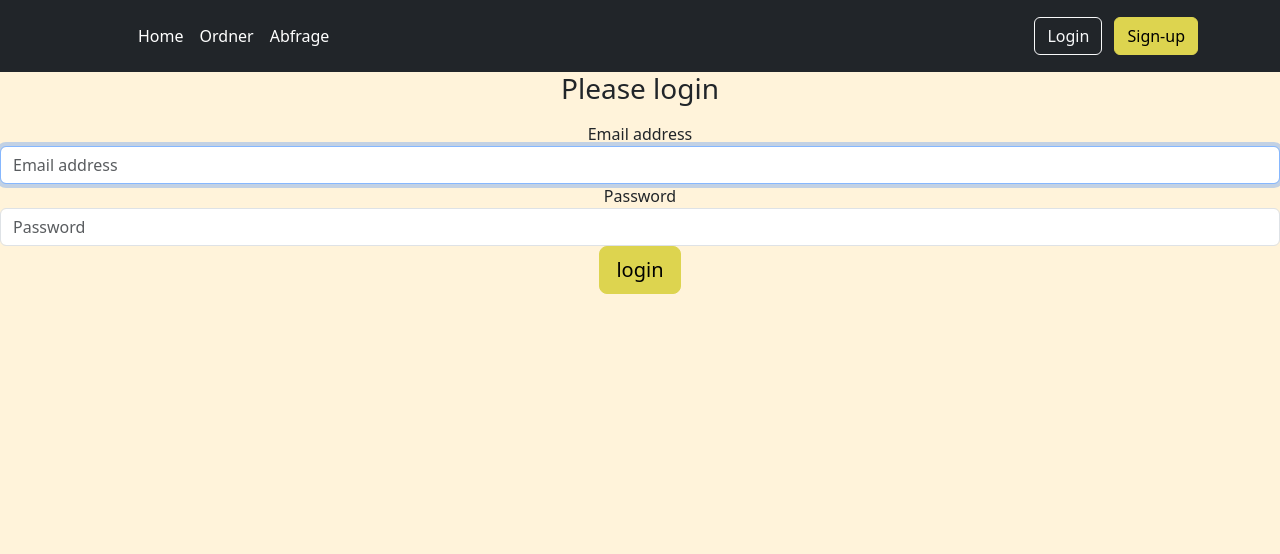
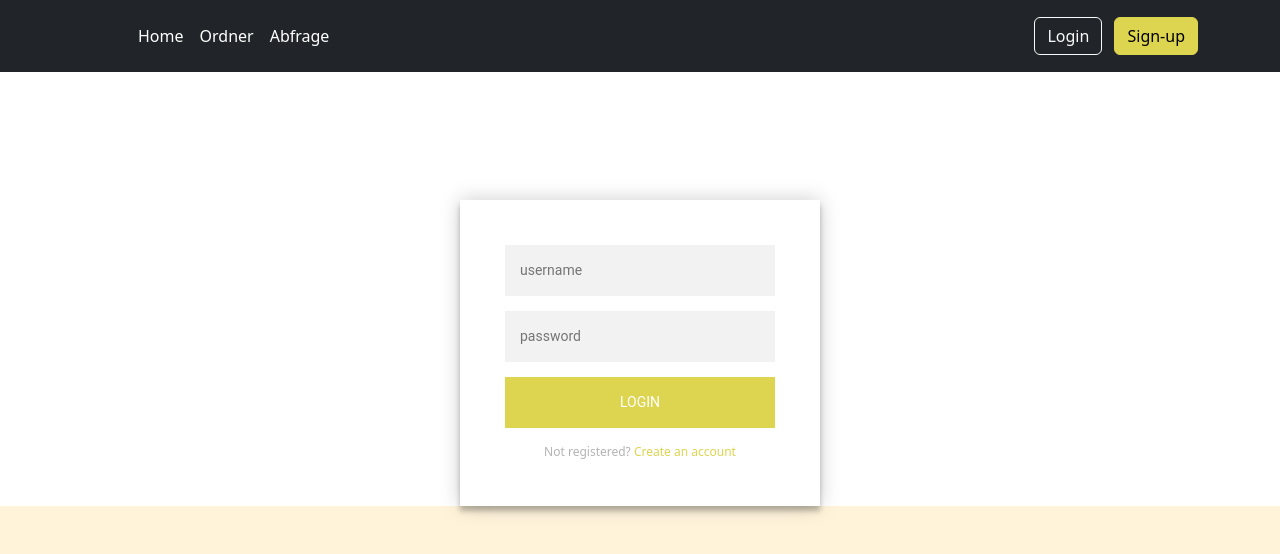
Before and after one commit to Lasseee04/Vojabeln, a PHP site: page /pages/auth/login.html in a window 1280 px wide. Shown: the top 554 px of the page. Run offline with PHP 8.4, Linux system fonts and the light colour scheme.

Commit message:
Add files via upload

```diff
--- a/css/style.css
+++ b/css/style.css
@@ -1,4 +1,4 @@
-:root{
+:root {
     --primary: #fff3da;
     --secondary: #a1c8ff;
     --base: #333;
@@ -7,42 +7,44 @@
     background-color: var(--primary);
 }
 
-.table-color{
+.table-color {
     background-color: var(--primary) !important;
 }
 
-.secondaryColor{
-    background-color:var(--secondary);
+.secondaryColor {
+    background-color: var(--secondary);
 }
 
 
 
-.fixedPosition{
+.fixedPosition {
     position: fixed !important;
 }
 
-.greenBackground{
+.greenBackground {
     background-color: green;
 }
 
-.redBackground{
+.redBackground {
     background-color: red;
 }
 
 
 
-#frontContainer {
+#frontformContainer {
     position: absolute;
-      top: 50%;
-      left: 50%;
-      transform: translate(-50%, -50%);
-      width: 50%; /* Adjust the width of the container as needed */
-      height: 30%; /* Adjust the height of the container as needed */
+    top: 50%;
+    left: 50%;
+    transform: translate(-50%, -50%);
+    width: 50%;
+    /* Adjust the width of the formContainer as needed */
+    height: 30%;
+    /* Adjust the height of the formContainer as needed */
 
-      text-align: center;
+    text-align: center;
 }
 
-#dateiKarte{
+#dateiKarte {
     position: absolute;
     top: 50%;
     left: 50%;
@@ -52,10 +54,17 @@
     padding: 10px;
 }
 
-#startButton{
+.fixedBottomRight {
     position: fixed;
     bottom: 2%;
     right: 2%;
+    transform: translate(-10%, -10%);
+}
+
+.fixedBottomMidRight {
+    position: fixed;
+    bottom: 2%;
+    right: 15%;
     transform: translate(-10%, -10%);
 }
 
@@ -66,12 +75,80 @@
     --bs-btn-hover-color: rgb(0, 0, 0);
     --bs-btn-hover-bg: rgb(255, 238, 0);
     --bs-btn-hover-border-color: var(--buttonColor);
-    --bs-btn-focus-shadow-rgb: 217,164,6;
+    --bs-btn-focus-shadow-rgb: 217, 164, 6;
     --bs-btn-active-color: #000;
     --bs-btn-active-bg: var(--buttonColor);
-    --bs-btn-active-border-color:var(--buttonColor);
+    --bs-btn-active-border-color: var(--buttonColor);
     --bs-btn-active-shadow: inset 0 3px 5px rgba(0, 0, 0, 0.125);
     --bs-btn-disabled-color: #000;
     --bs-btn-disabled-bg: var(--buttonColor);
-    --bs-btn-disabled-border-color:var(--buttonColor);
+    --bs-btn-disabled-border-color: var(--buttonColor);
 }
+
+
+
+
+.login-page {
+    width: 360px;
+    padding: 10% 0 0;
+    margin: auto;
+}
+
+.form {
+    position: relative;
+    z-index: 1;
+    background: #FFFFFF;
+    max-width: 360px;
+    margin: 0 auto 100px;
+    padding: 45px;
+    text-align: center;
+    box-shadow: 0 0 20px 0 rgba(0, 0, 0, 0.2), 0 5px 5px 0 rgba(0, 0, 0, 0.24);
+}
+
+.form input {
+    font-family: "Roboto", sans-serif;
+    outline: 0;
+    background: #f2f2f2;
+    width: 100%;
+    border: 0;
+    margin: 0 0 15px;
+    padding: 15px;
+    box-sizing: border-box;
+    font-size: 14px;
+}
+
+.form button {
+    font-family: "Roboto", sans-serif;
+    text-transform: uppercase;
+    outline: 0;
+    background: var(--buttonColor);
+    width: 100%;
+    border: 0;
+    padding: 15px;
+    color: #FFFFFF;
+    font-size: 14px;
+    -webkit-transition: all 0.3 ease;
+    transition: all 0.3 ease;
+    cursor: pointer;
+}
+
+.form button:hover,
+.form button:active,
+.form button:focus {
+    background: var(--buttonColor);
+}
+
+.form .message {
+    margin: 15px 0 0;
+    color: #b3b3b3;
+    font-size: 12px;
+}
+
+.form .message a {
+    color: var(--buttonColor);
+    text-decoration: none;
+}
+
+.form .register-form {
+    display: none;
+}
--- a/pages/abfrage.html
+++ b/pages/abfrage.html
@@ -60,7 +60,7 @@
 
    <!--rest design-->
   <div>
-    <a href="gestartet.html" id="startButton" class="btn btn-outline-dark btn-warning">Start</a>
+    <a href="gestartet.html" class="btn btn-outline-dark btn-warning fixedBottomRight">Start</a>
   </div>
 
   <table class="table table-color table-striped table-borderless table-hover">
--- a/pages/auth/login.html
+++ b/pages/auth/login.html
@@ -71,6 +71,7 @@
   <!--Design front Page-->
 
 
+  <!--
   <div class="text-center table-color">
 <form class="form-signin">
     <h1 class="h3 mb-3 font-weight-normal">Please login</h1>
@@ -82,7 +83,26 @@
   </form>
   </div>
 
+-->
 
+
+<div class="login-page">
+  <div class="form">
+    <form class="register-form">
+      <input type="text" placeholder="name"/>
+      <input type="password" placeholder="password"/>
+      <input type="text" placeholder="email address"/>
+      <button>create</button>
+      <p class="message">Already registered? <a href="#">Sign In</a></p>
+    </form>
+    <form class="login-form">
+      <input type="text" placeholder="username"/>
+      <input type="password" placeholder="password"/>
+      <button>login</button>
+      <p class="message">Not registered? <a href="#">Create an account</a></p>
+    </form>
+  </div>
+</div>
 
 
 
```
Also changed, not shown: pages/auswertung.html (+6 -2 lines), pages/gestartet.html (+23 -8 lines), pages/myGroup.html (+24 -8 lines), pages/myGroups.html (+8 -1 lines).
